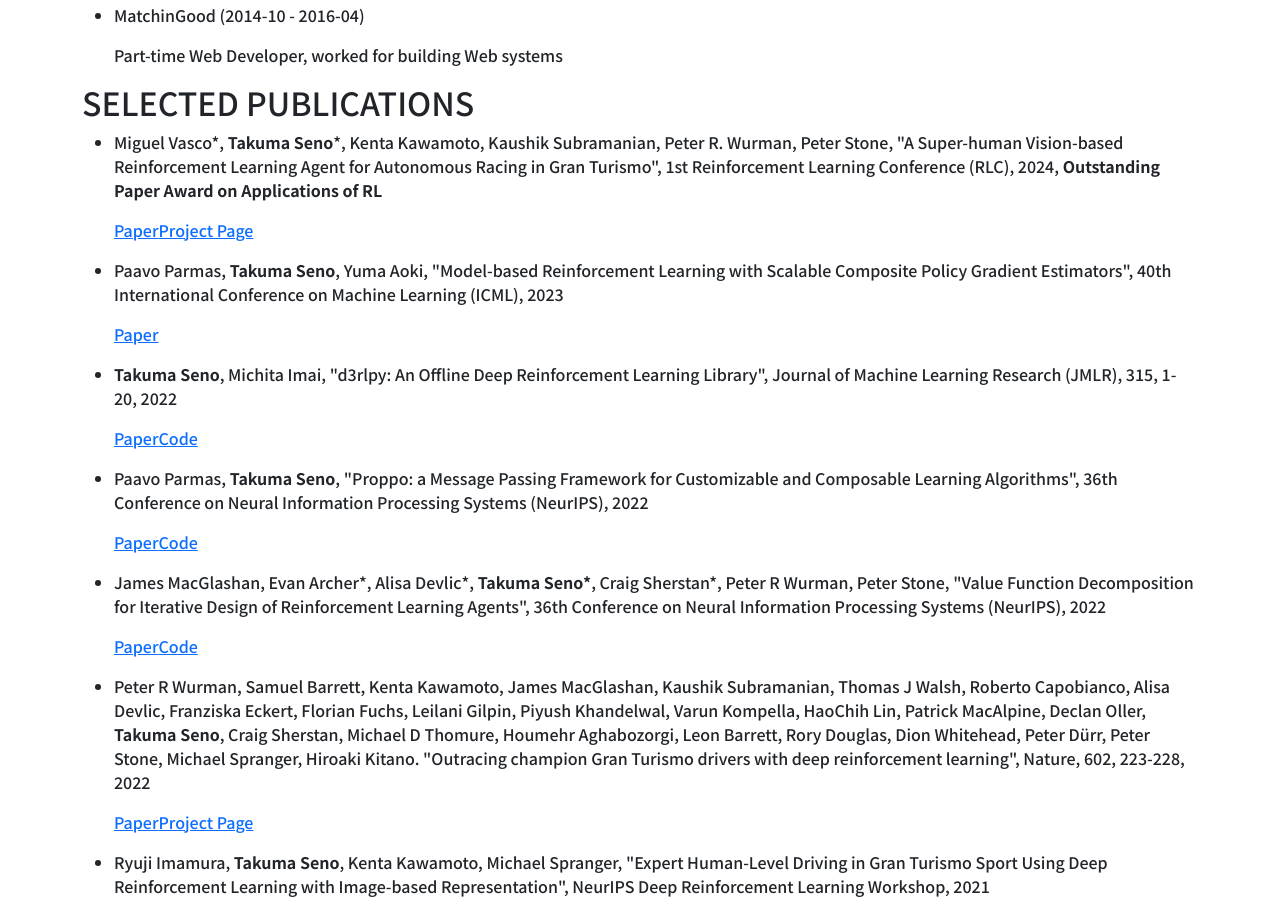
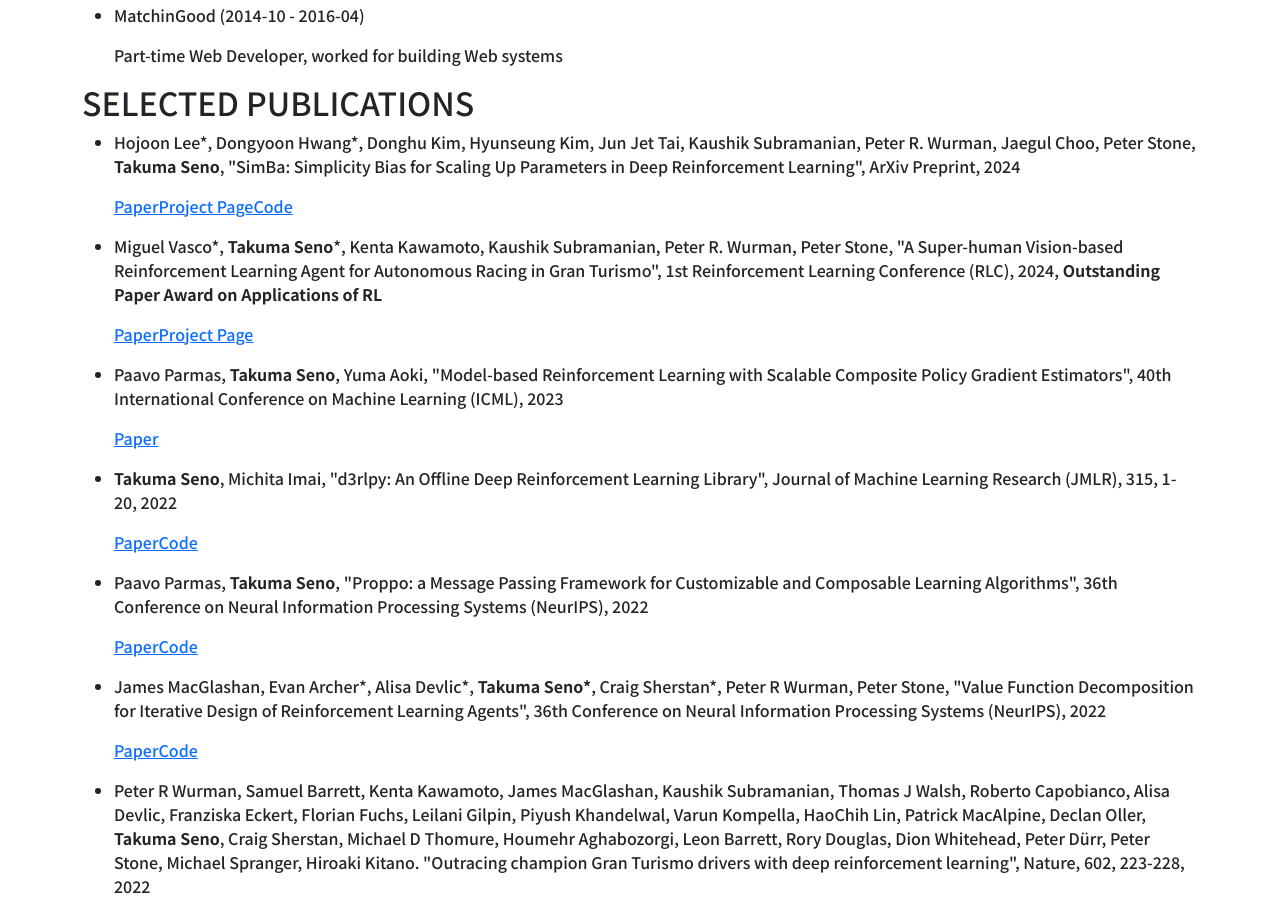
Before and after one commit to takuseno/takuseno.github.io, a Gatsby site: page / in a window 1280 px wide. Shown: the part 1735-2646 px from the top of the page. Built offline with nearby package versions, Linux system fonts and the light colour scheme; Gatsby itself is replaced by a stand-in of ours.

Commit message:
Add simba

```diff
--- a/src/pages/index.js
+++ b/src/pages/index.js
@@ -91,6 +91,14 @@ const PublicationSection = () => {
       <h2 className={sectionTitleStyle}>SELECTED PUBLICATIONS</h2>
       <div className={sectionContentStyle}>
         <ul className={publicationListStyle}>
+          <li>
+            <p>Hojoon Lee*, Dongyoon Hwang*, Donghu Kim, Hyunseung Kim, Jun Jet Tai, Kaushik Subramanian, Peter R. Wurman, Jaegul Choo, Peter Stone, <strong>Takuma Seno</strong>, "SimBa: Simplicity Bias for Scaling Up Parameters in Deep Reinforcement Learning", ArXiv Preprint, 2024</p>
+            <p>
+              <a className={publicationLinkStyle} href="https://arxiv.org/abs/2410.09754">Paper</a>
+              <a className={publicationLinkStyle} href="https://sonyresearch.github.io/simba/">Project Page</a>
+              <a className={publicationLinkStyle} href="https://github.com/SonyResearch/simba">Code</a>
+            </p>
+          </li>
           <li>
             <p>Miguel Vasco*, <strong>Takuma Seno</strong>*, Kenta Kawamoto, Kaushik Subramanian, Peter R. Wurman, Peter Stone, "A Super-human Vision-based Reinforcement Learning Agent for Autonomous Racing in Gran Turismo", 1st Reinforcement Learning Conference (RLC), 2024, <strong>Outstanding Paper Award on Applications of RL</strong></p>
             <p>
```
